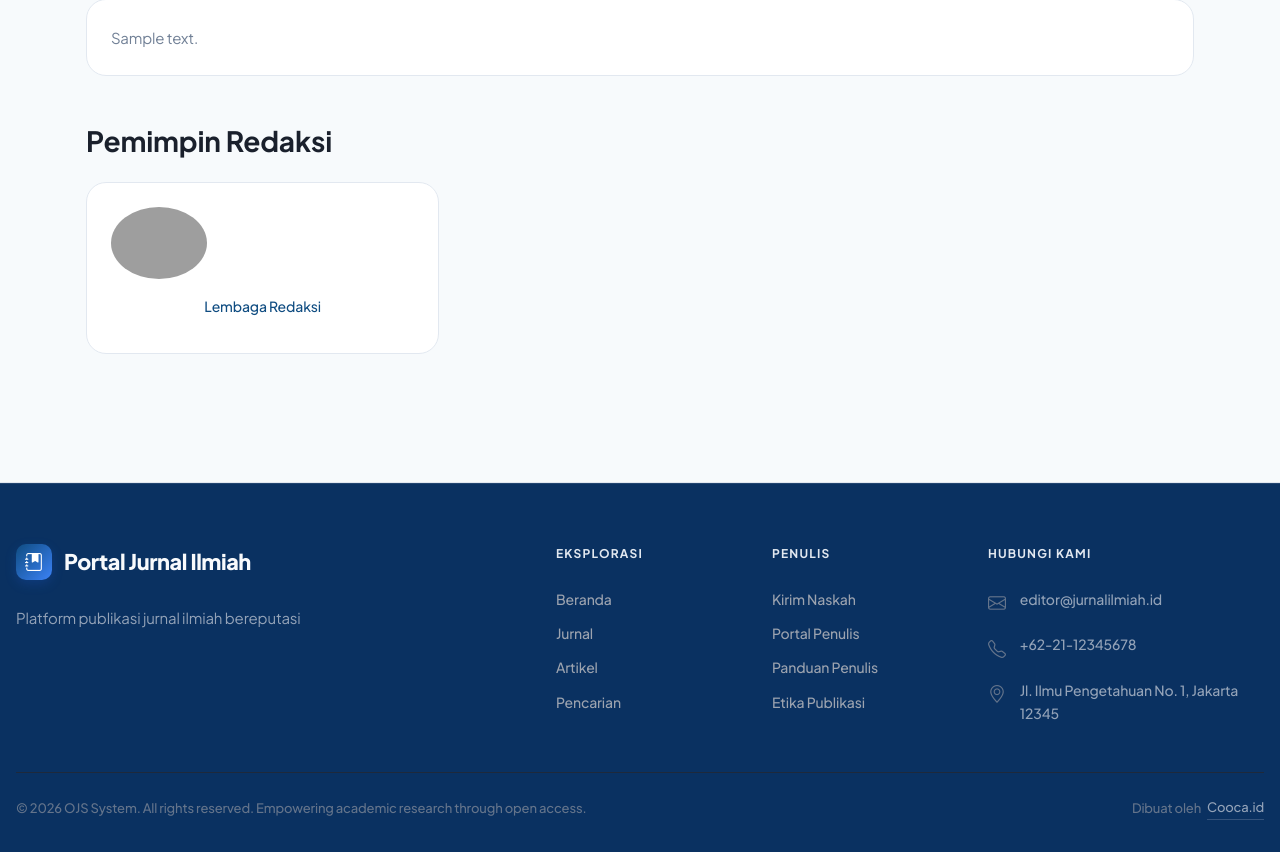
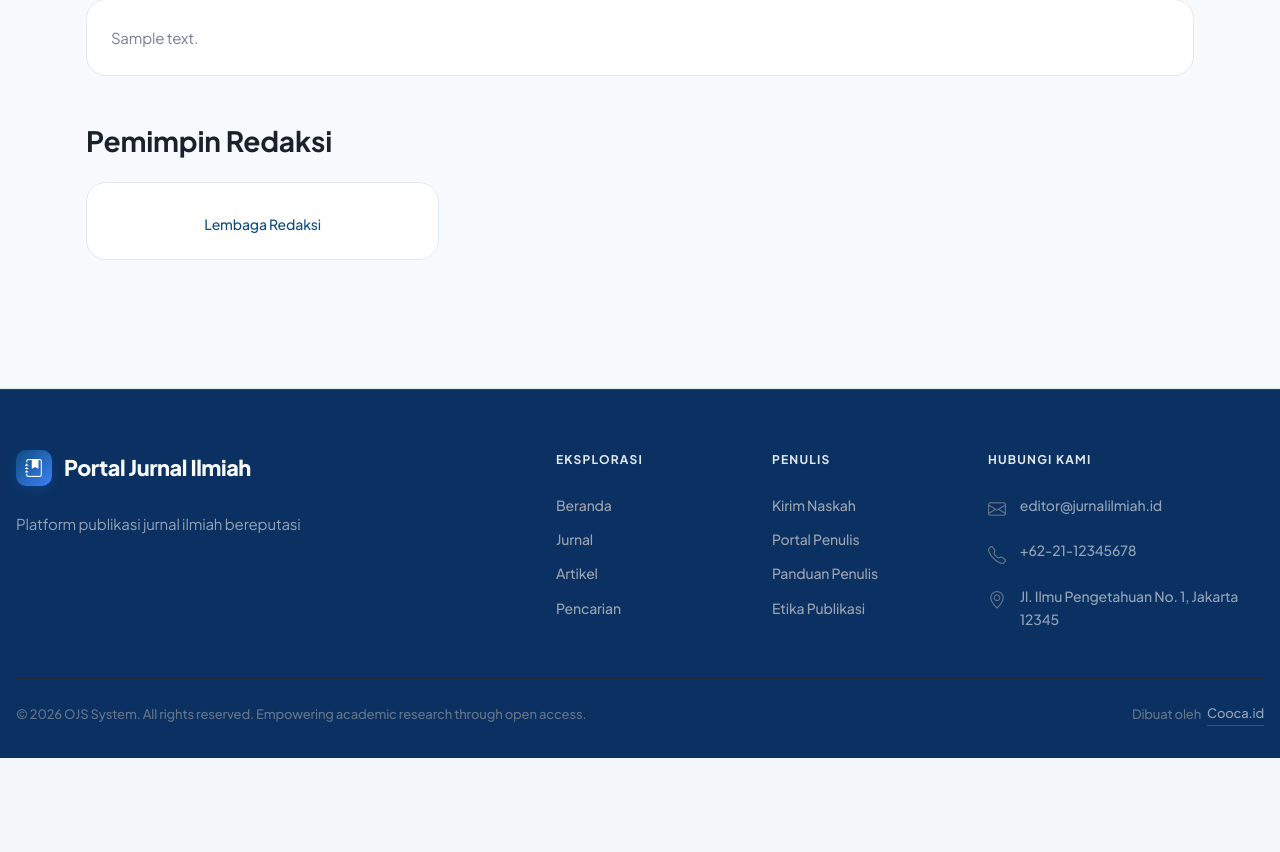
Before and after one commit to mustaqim-project/ojs-system, a Laravel app: template resources/views/public/editorial-team.blade.php in a window 1280 px wide. Shown: the part 461-1313 px from the top of the page. After the commit the page ends 1219 px from the top, so only its background shows below. Run offline with Laravel 12, Linux system fonts and the light colour scheme; data comes from the database, SQL or seed files in the repository; the template is opened without the code that fills it: most values are stand-ins (such as "Sample title", 1, 10 or a date in 2020); parts of the project's set-up code (start-up, migrations or seed data) failed here and were passed over; some libraries are stand-ins or nearby versions; grey boxes are pictures that could not be loaded.

Commit message:
style(public): show only name and affiliation without avatars on editorial-team and reviewer-board

```diff
--- a/resources/views/public/editorial-team.blade.php
+++ b/resources/views/public/editorial-team.blade.php
@@ -73,24 +73,10 @@
                 <h3 class="mb-4" style="font-weight:700;color:var(--text-main);" data-aos="fade-up">Pemimpin Redaksi</h3>
                 <div class="row mb-5">
                     <div class="col-md-6 col-lg-4" data-aos="fade-up" data-aos-delay="100">
-                        <div class="pub-card text-center">
-                            <img src="https://ui-avatars.com/api/?name={{ urlencode($eic['name']) }}&background=2563eb&color=fff&size=100"
-                                alt="{{ $eic['name'] }}" class="rounded-circle mb-3" width="96" height="96">
-                            <h4 style="font-weight:700;font-size:18px;margin-bottom:4px;">{{ $eic['name'] }}</h4>
-                            <p style="font-size:14px;color:var(--primary);font-weight:500;margin-bottom:12px;">
+                        <div class="pub-card text-center h-100 d-flex flex-column justify-content-center" style="padding:24px;">
+                            <h4 style="font-weight:700;font-size:18px;margin-bottom:6px;color:var(--text-main);">{{ $eic['name'] }}</h4>
+                            <p style="font-size:14px;color:var(--primary);font-weight:500;margin-bottom:0;">
                                 {{ $eic['affiliation'] ?? '' }}</p>
-                            @if (!empty($eic['orcid']) || !empty($eic['scholar']))
-                                <div class="d-flex justify-content-center gap-2">
-                                    @if (!empty($eic['orcid']))
-                                        <a href="{{ str_starts_with($eic['orcid'], 'http') ? $eic['orcid'] : 'https://orcid.org/' . $eic['orcid'] }}" class="badge badge-neutral text-decoration-none"
-                                            target="_blank"><i class="bi bi-person-badge"></i> ORCID</a>
-                                    @endif
-                                    @if (!empty($eic['scholar']))
-                                        <a href="{{ $eic['scholar'] }}" class="badge badge-neutral text-decoration-none"
-                                            target="_blank"><i class="bi bi-mortarboard-fill"></i> Scholar</a>
-                                    @endif
-                                </div>
-                            @endif
                         </div>
                     </div>
                 </div>
@@ -102,28 +88,10 @@
                 <div class="row g-4 mb-5">
                     @foreach ($editors as $i => $ed)
                         <div class="col-md-6 col-lg-4" data-aos="fade-up" data-aos-delay="{{ ($i % 3) * 100 }}">
-                            <div class="pub-card text-center">
-                                <img src="https://ui-avatars.com/api/?name={{ urlencode($ed['name']) }}&background=e2e8f0&color=475569&size=100"
-                                    alt="{{ $ed['name'] }}" class="rounded-circle mb-3" width="80" height="80">
-                                <h4 style="font-weight:600;font-size:16px;margin-bottom:4px;">{{ $ed['name'] }}</h4>
-                                <p style="font-size:13px;color:var(--primary);font-weight:500;margin-bottom:6px;">
+                            <div class="pub-card text-center h-100 d-flex flex-column justify-content-center" style="padding:24px;">
+                                <h4 style="font-weight:600;font-size:16px;margin-bottom:6px;color:var(--text-main);">{{ $ed['name'] }}</h4>
+                                <p style="font-size:13px;color:var(--primary);font-weight:500;margin-bottom:0;">
                                     {{ $ed['affiliation'] ?? '' }}</p>
-                                @if (!empty($ed['area']))
-                                    <p style="font-size:12px;color:var(--text-muted);margin-bottom:12px;">
-                                        {{ $ed['area'] }}</p>
-                                @endif
-                                @if (!empty($ed['orcid']) || !empty($ed['scholar']))
-                                    <div class="d-flex justify-content-center gap-2">
-                                        @if (!empty($ed['orcid']))
-                                            <a href="{{ str_starts_with($ed['orcid'], 'http') ? $ed['orcid'] : 'https://orcid.org/' . $ed['orcid'] }}" class="badge badge-neutral text-decoration-none"
-                                                target="_blank"><i class="bi bi-person-badge"></i> ORCID</a>
-                                        @endif
-                                        @if (!empty($ed['scholar']))
-                                            <a href="{{ $ed['scholar'] }}" class="badge badge-neutral text-decoration-none"
-                                                target="_blank"><i class="bi bi-mortarboard-fill"></i> Scholar</a>
-                                        @endif
-                                    </div>
-                                @endif
                             </div>
                         </div>
                     @endforeach
```
Also changed, not shown: resources/views/public/reviewer-board.blade.php (+3 -16 lines).
